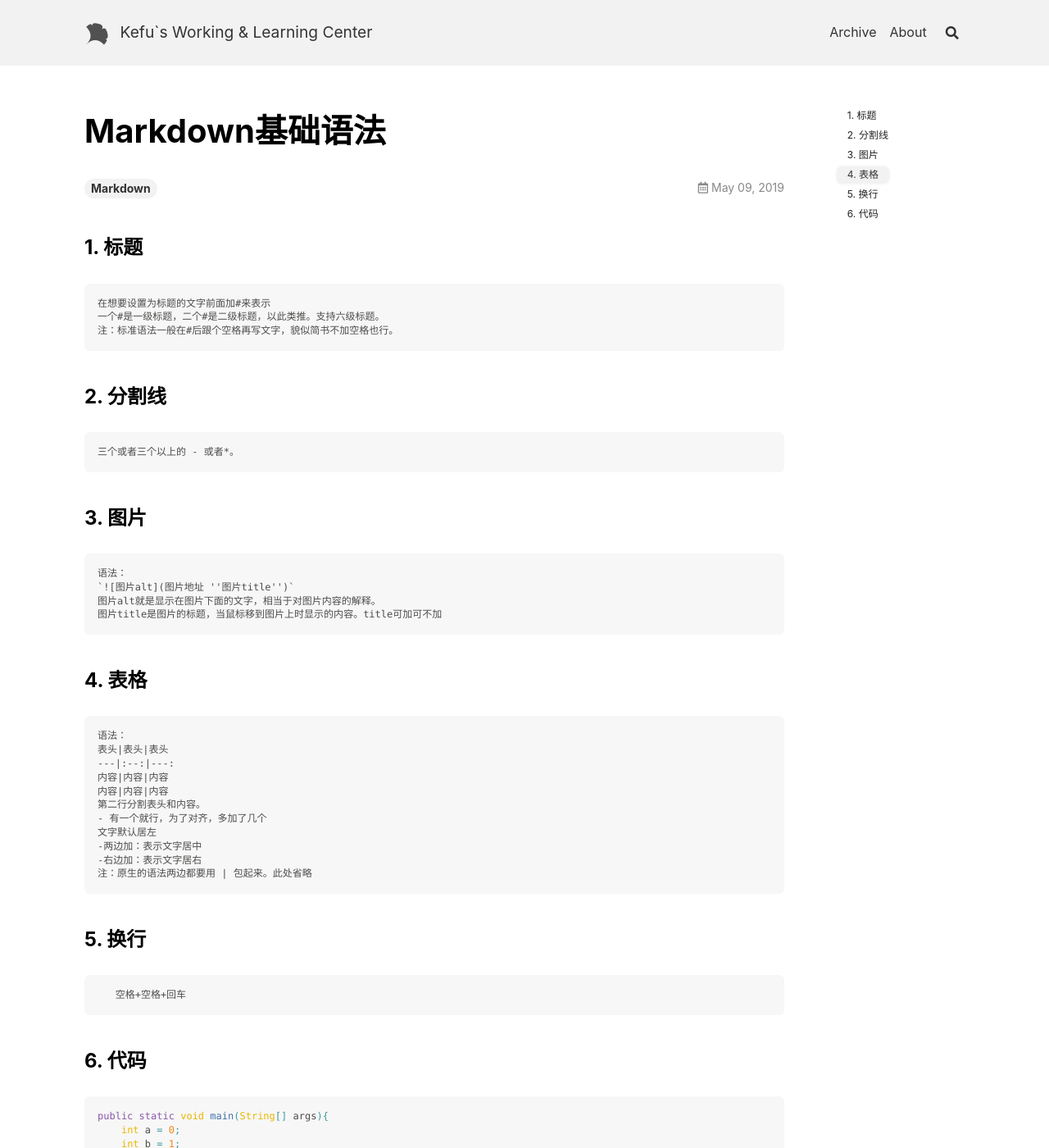
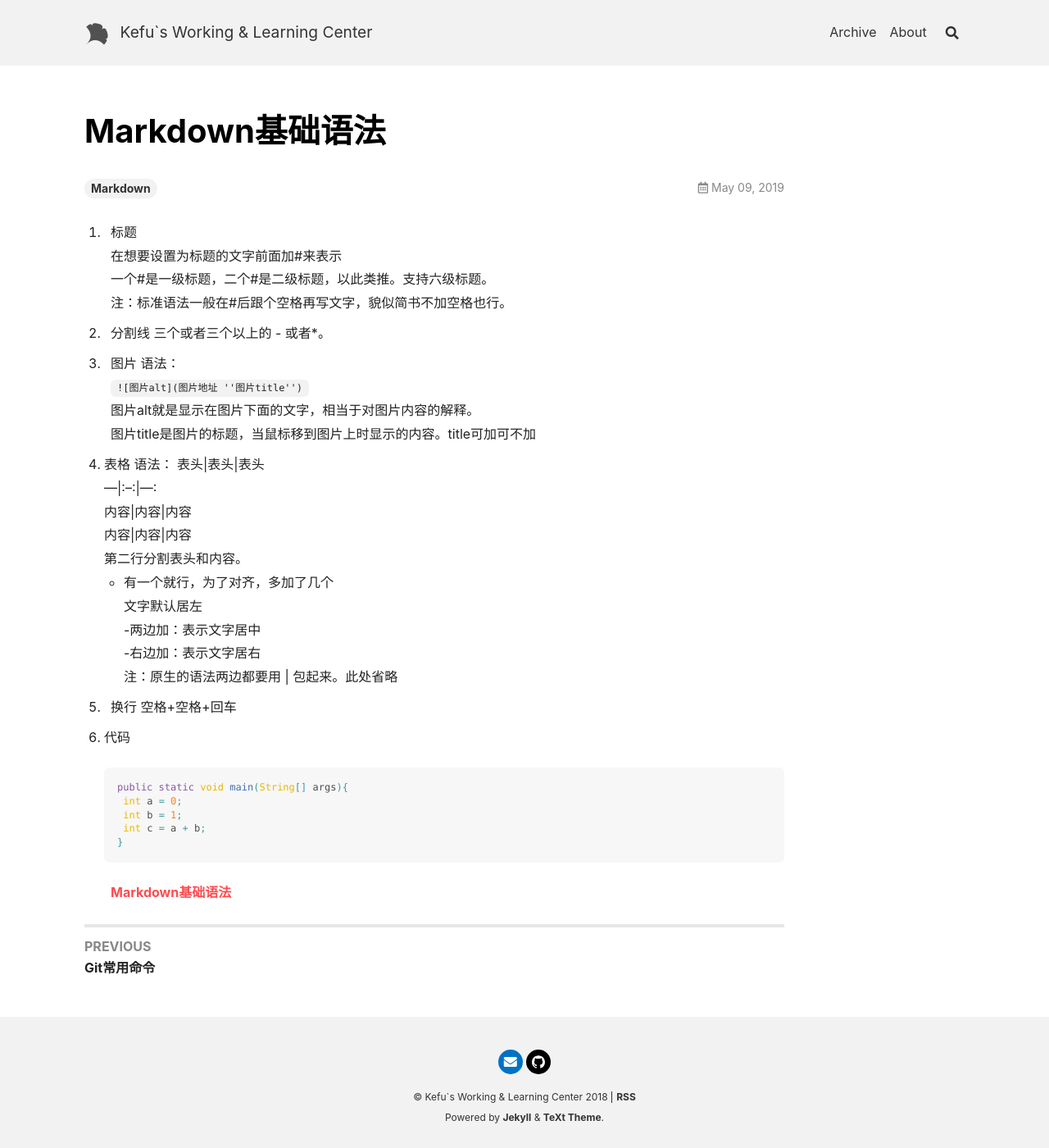
Before and after one commit to kefuzheng/kefuzheng.github.io, a Jekyll site: the page built from _posts/2019-05-09-markdown-commnad.md, in a window 1280 px wide and 1400 px high. Shown: the whole window at 82% size. Built offline with Jekyll 4.4.1, drawn with Linux system fonts in a browser that asks for light colours; nearby versions of some CDN libraries.

Commit message:
Update 2019-05-09-markdown-commnad.md

````diff
--- a/_posts/2019-05-09-markdown-commnad.md
+++ b/_posts/2019-05-09-markdown-commnad.md
@@ -4,21 +4,21 @@ key: 2019-05-09
 tags: Markdown
 ---
 
-### 1. 标题
+1. 标题
 	在想要设置为标题的文字前面加#来表示
 	一个#是一级标题，二个#是二级标题，以此类推。支持六级标题。
 	注：标准语法一般在#后跟个空格再写文字，貌似简书不加空格也行。
 
-### 2. 分割线
+2. 分割线
 	三个或者三个以上的 - 或者*。
 
-### 3. 图片
+3. 图片
 	语法：
 	`![图片alt](图片地址 ''图片title'')`
 	图片alt就是显示在图片下面的文字，相当于对图片内容的解释。
 	图片title是图片的标题，当鼠标移到图片上时显示的内容。title可加可不加
 
-### 4. 表格
+4. 表格
 	语法：
 	表头|表头|表头
 	---|:--:|---:
@@ -31,10 +31,10 @@ tags: Markdown
 	-右边加：表示文字居右
 	注：原生的语法两边都要用 | 包起来。此处省略
 
-### 5. 换行
+5. 换行
        空格+空格+回车
 
-### 6. 代码
+6. 代码
 ```java
 public static void main(String[] args){
     int a = 0;
````
